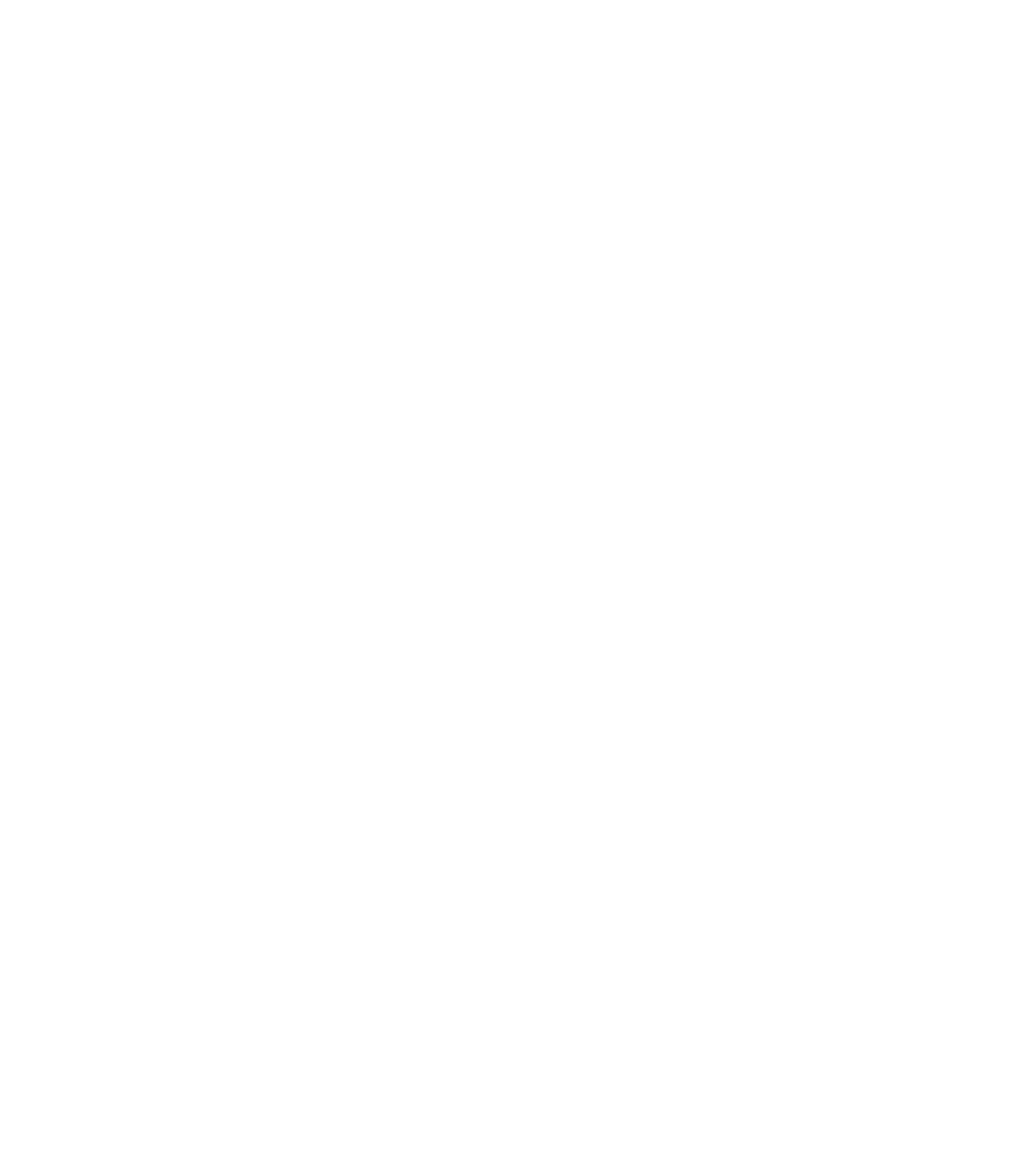
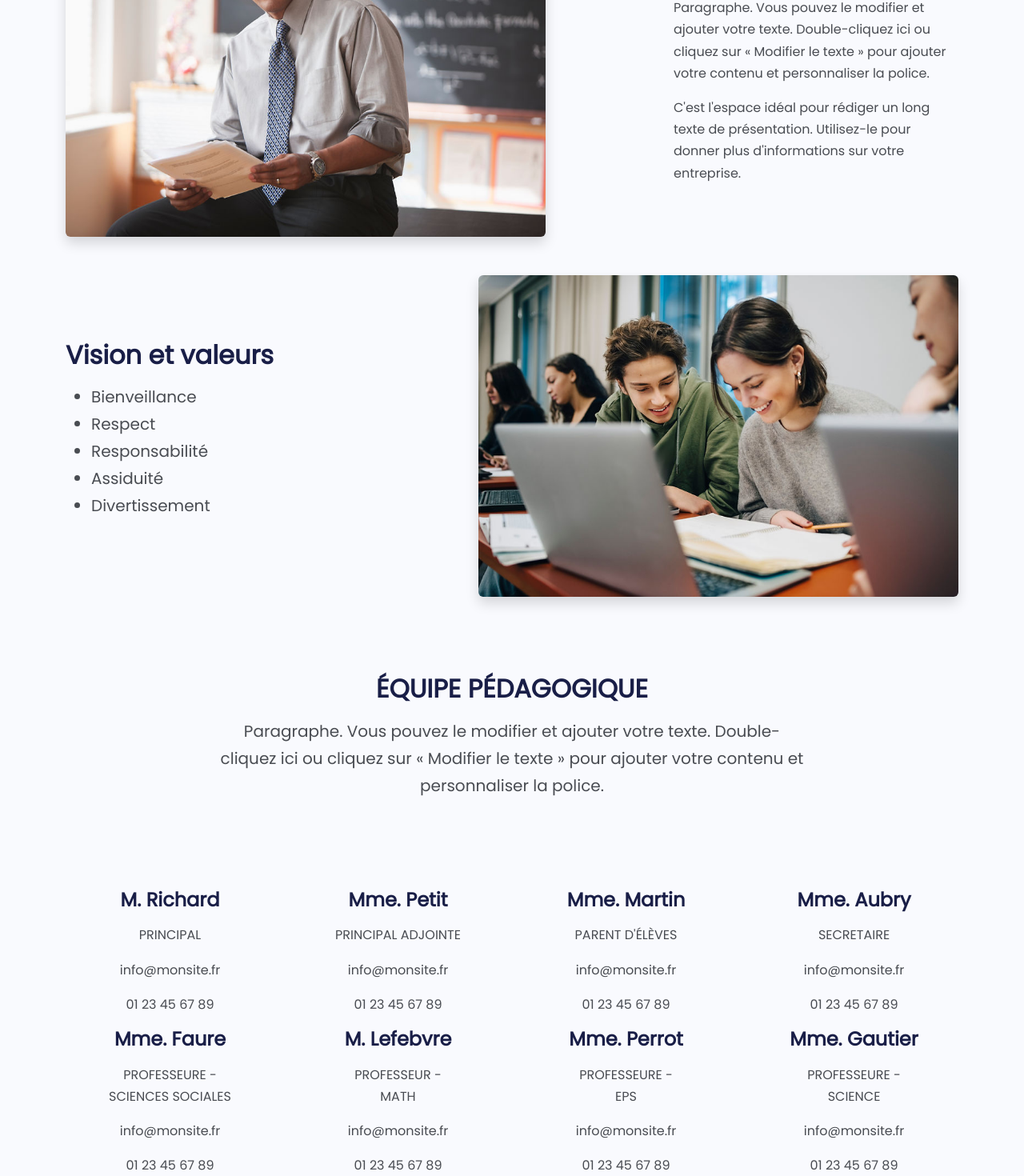
Before and after one commit to Radoniaina24/intello24, a Next.js app: page /About in a window 1280 px wide. Before the commit this address had no page. Shown: the part 540-2010 px from the top of the page at 80% size. Before the commit the page ends 915 px from the top, so only its background shows below. Built offline with nearby package versions, Linux system fonts and the light colour scheme.

Commit message:
add about school

```diff
--- /dev/null
+++ b/src/app/About/page.js
@@ -0,0 +1,5 @@
+import Introduction from '@/components/About/Introduction';
+
+export default function page() {
+  return <Introduction />;
+}
--- a/src/app/layout.js
+++ b/src/app/layout.js
@@ -1,5 +1,7 @@
+import Footer from '@/components/Footer/Footer';
 import BoostrapBundle from '@/components/InstallBootstrap/BoostrapBundle';
 import Navbar from '@/components/Navbar/Navbar';
+import ScrollTopBtn from '@/components/scrollTopButon/scrollTopBtn';
 import '@/theme/scss/bootstrap.scss';
 import '@/theme/scss/styles.scss';
 import '@fortawesome/fontawesome-svg-core';
@@ -22,6 +24,8 @@
         <BoostrapBundle />
         <Navbar />
         {children}
+        <Footer />
+        <ScrollTopBtn />
       </body>
     </html>
   );
--- /dev/null
+++ b/src/components/About/Introduction.jsx
@@ -0,0 +1,145 @@
+import etudiante from '@/images/etudiante.jpg';
+import professeur from '@/images/professeur.jpg';
+import Image from 'next/image';
+export default function About() {
+  return (
+    <section id='introduction' className='intro bg-light py-6'>
+      <div className='container'>
+        <div className='row'>
+          <div className='col-lg-8 offset-lg-2 text-center'>
+            <h2>NOTRE LYCEE</h2>
+            <p className='fs-5'>
+              Paragraphe. Vous pouvez le modifier et ajouter votre texte.
+              Double-cliquez ici ou cliquez sur « Modifier le texte » pour
+              ajouter votre contenu et personnaliser la police.
+            </p>
+          </div>
+        </div>
+        <div className='about'>
+          <div className='row mt-5 align-items-center justify-content-center'>
+            <div className=' col-12 col-md-6 col-lg-8'>
+              <Image
+                src={professeur}
+                alt='logo'
+                className='shadow rounded img-fluid'
+                width={'600'}
+              />
+            </div>
+            <div className='col-12 col-md-6 col-lg-4 mt-4 mt-md-0'>
+              <h2>Message du Principal</h2>
+              <p>
+                Paragraphe. Vous pouvez le modifier et ajouter votre texte.
+                Double-cliquez ici ou cliquez sur « Modifier le texte » pour
+                ajouter votre contenu et personnaliser la police.
+              </p>
+              <p>
+                C&apos;est l&apos;espace idéal pour rédiger un long texte de
+                présentation. Utilisez-le pour donner plus d&apos;informations
+                sur votre entreprise.
+              </p>
+            </div>
+          </div>
+          <div className='row mt-5 align-items-center justify-content-center'>
+            <div className='col-12 col-md-6 col-lg-4 mt-4 mt-md-0'>
+              <h2>Vision et valeurs</h2>
+              <ul className='fs-5'>
+                <li>Bienveillance</li>
+                <li>Respect</li>
+                <li>Responsabilité</li>
+                <li>Assiduité</li>
+                <li>Divertissement</li>
+              </ul>
+            </div>
+            <div className=' col-12 col-md-6 col-lg-8 text-end'>
+              <Image
+                src={etudiante}
+                alt='logo'
+                className='shadow rounded img-fluid'
+                width={'600'}
+              />
+            </div>
+          </div>
+        </div>
+
+        <div className='row py-5 my-5'>
+          <div className='col-lg-8 offset-lg-2 text-center'>
+            <h2>ÉQUIPE PÉDAGOGIQUE</h2>
+            <p className='fs-5'>
+              Paragraphe. Vous pouvez le modifier et ajouter votre texte.
+              Double-cliquez ici ou cliquez sur « Modifier le texte » pour
+              ajouter votre contenu et personnaliser la police.
+            </p>
+          </div>
+        </div>
+
+        <div className='row text-center'>
+          <div className='col-md-3'>
+            <h4>M. Richard</h4>
+            <p>PRINCIPAL</p>
+            <p>info@monsite.fr</p>
+            <p>01 23 45 67 89</p>
+          </div>
+
+          <div className='col-md-3'>
+            <h4>Mme. Petit</h4>
+            <p>PRINCIPAL ADJOINTE</p>
+            <p>info@monsite.fr</p>
+            <p>01 23 45 67 89</p>
+          </div>
+
+          <div className='col-md-3'>
+            <h4>Mme. Martin</h4>
+            <p>PARENT D&apos;ÉLÈVES</p>
+            <p>info@monsite.fr</p>
+            <p>01 23 45 67 89</p>
+          </div>
+
+          <div className='col-md-3'>
+            <h4>Mme. Aubry</h4>
+            <p>SECRETAIRE</p>
+            <p>info@monsite.fr</p>
+            <p>01 23 45 67 89</p>
+          </div>
+
+          <div className='col-md-3'>
+            <h4>Mme. Faure</h4>
+            <p>
+              PROFESSEURE - <br />
+              SCIENCES SOCIALES
+            </p>
+            <p>info@monsite.fr</p>
+            <p>01 23 45 67 89</p>
+          </div>
+
+          <div className='col-md-3'>
+            <h4>M. Lefebvre</h4>
+            <p>
+              PROFESSEUR -<br /> MATH
+            </p>
+            <p>info@monsite.fr</p>
+            <p>01 23 45 67 89</p>
+          </div>
+
+          <div className='col-md-3'>
+            <h4>Mme. Perrot</h4>
+            <p>
+              PROFESSEURE -<br /> EPS
+            </p>
+            <p>info@monsite.fr</p>
+            <p>01 23 45 67 89</p>
+          </div>
+
+          <div className='col-md-3'>
+            <h4>Mme. Gautier</h4>
+            <p>
+              PROFESSEURE -<br />
+              SCIENCE
+            </p>
+            <p>info@monsite.fr</p>
+            <p>01 23 45 67 89</p>
+          </div>
+        </div>
+      </div>
+    </section>
+  );
+}
--- a/src/components/Navbar/Navbar.jsx
+++ b/src/components/Navbar/Navbar.jsx
@@ -1,6 +1,7 @@
 'use client';
 import logo from '@/components/Navbar/image/v8.png';
 import Image from 'next/image';
+import Link from 'next/link';
 import { useEffect } from 'react';
 export default function Navbar() {
   function userScroll() {
@@ -40,14 +41,14 @@
         <div className='collapse navbar-collapse' id='navbarNavDropdown'>
           <ul className='navbar-nav ms-auto text-center'>
             <li className='nav-item'>
-              <a className='nav-link' aria-current='page' href='#'>
+              <Link className='nav-link' href='/'>
                 Accueil
-              </a>
+              </Link>
             </li>
             <li className='nav-item'>
-              <a className='nav-link' href='#details'>
+              <Link className='nav-link' href='/About'>
                 À propos
-              </a>
+              </Link>
             </li>
             <li className='nav-item'>
               <a className='nav-link' href='#services'>
```
Also changed, not shown: src/app/page.js (+16 -21 lines), src/components/Hero/Hero.jsx (+11 -10 lines), src/components/Introduction/Introduction.jsx (deleted, +0 -19 lines), src/components/Projects/Projects.js (+53 -56 lines), src/images/etudiante.jpg (added), src/images/professeur.jpg (added).
